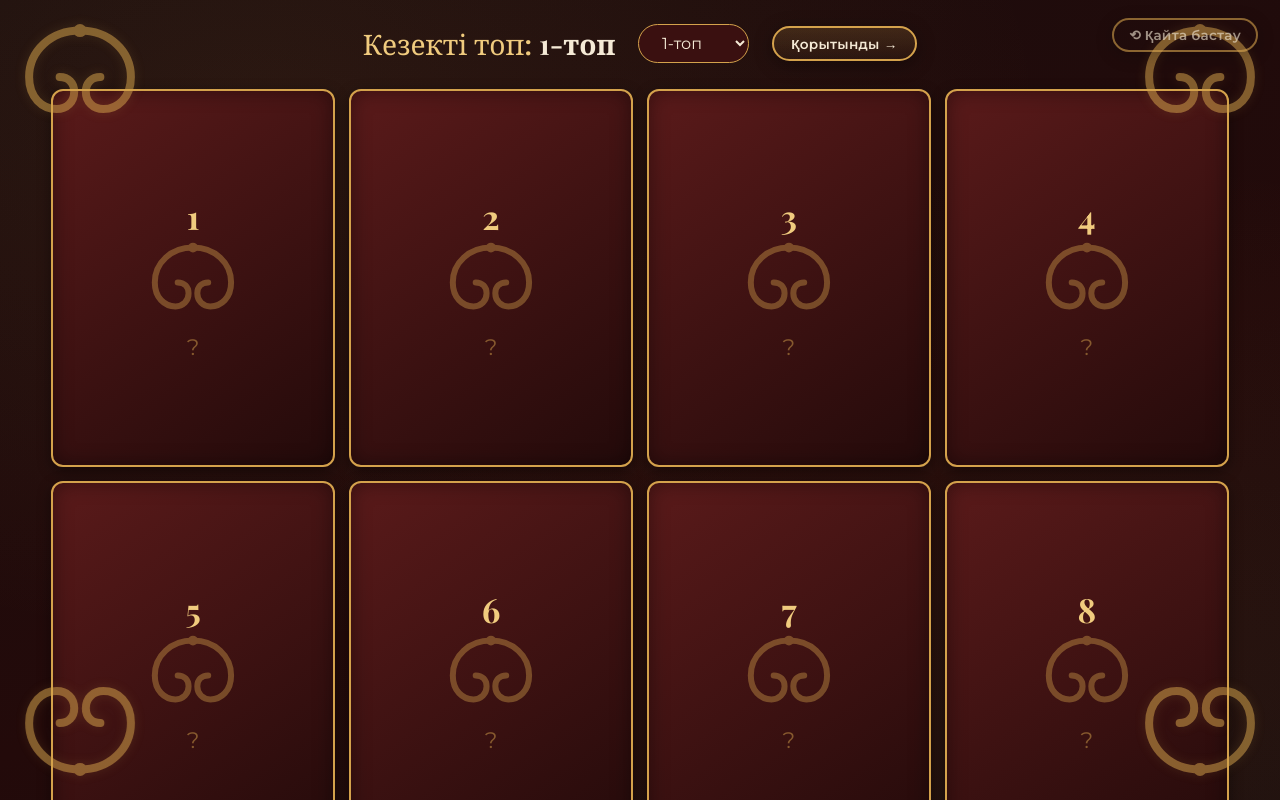
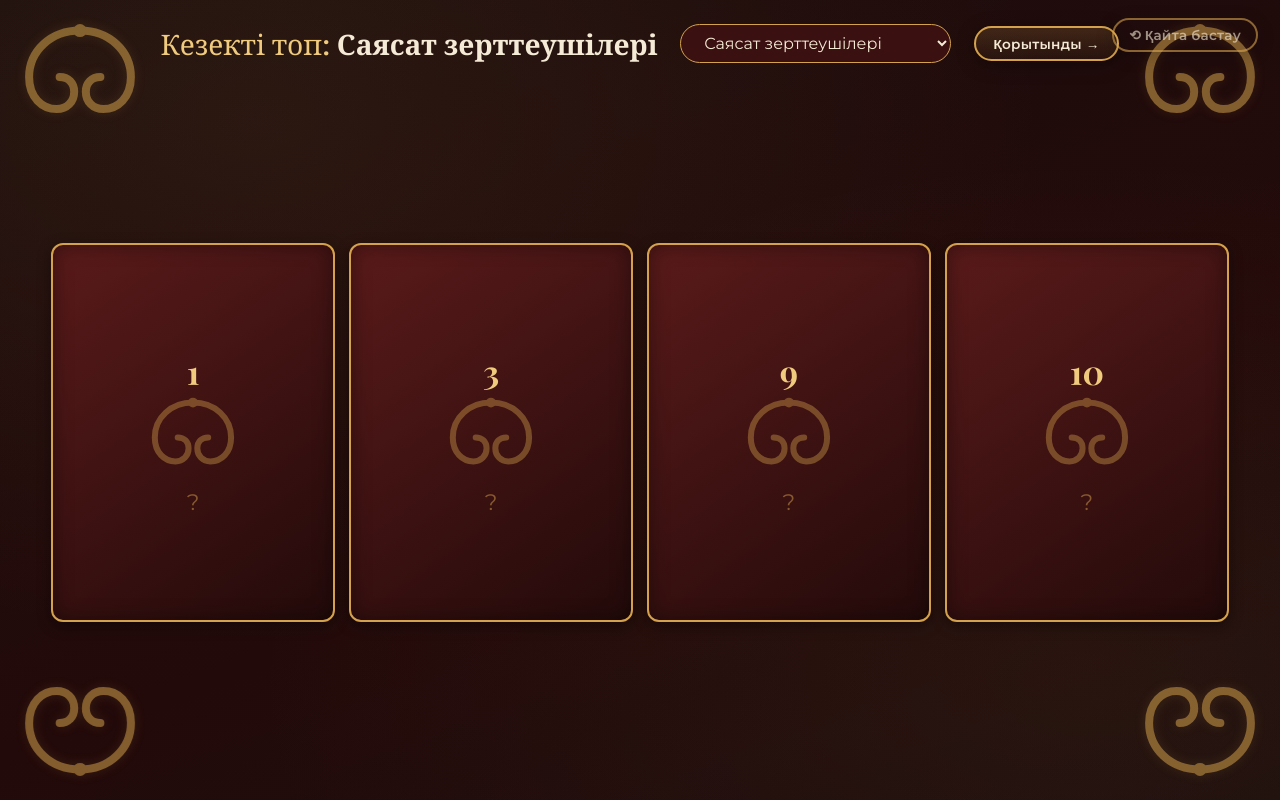
Before and after one commit to Nurbol876047/Abylai-Khan, a plain HTML site: page index.html in a window 1280 px wide. Both pictures are taken after a click on the button "Сабақты бастау". Drawn offline with nearby package versions, Linux system fonts and the light colour scheme.

Commit message:
Разбить карточки на 3 фиксированные группы по ролям
Вместо 12 случайных команд теперь 3 группы (Саясат зерттеушілері,
Дипломаттар, Мемлекет қорғаушылары), каждая закреплена за своими
4 вопросами — удобнее вести урок по ролям.

Co-Authored-By: Claude Sonnet 5 <noreply@anthropic.com>

```diff
--- a/index.html
+++ b/index.html
@@ -153,9 +153,9 @@ button{font-family:var(--font-body); cursor:pointer;}
   border-radius:999px; padding:.5em 1.2em; font-size:1rem; font-family:var(--font-body);
 }
 .cards-grid{
-  display:grid; grid-template-columns:repeat(4,1fr); grid-template-rows:repeat(3,1fr);
+  display:grid; grid-template-columns:repeat(4,1fr);
   gap:1.1vw; width:100%; max-width:1200px; margin:0 auto;
-  flex:1;
+  flex:1; align-content:center;
 }
 .card{aspect-ratio:3/4; perspective:1400px; cursor:pointer;}
 .card.played{cursor:default;}
@@ -289,8 +289,13 @@ table.summary-table tr:last-child td{border-bottom:none;}
   100%{transform:translateY(-100vh) translateX(var(--drift,0px)) scale(.4); opacity:0;}
 }
 
+.group-tag{
+  margin-top:.35rem; font-size:clamp(.68rem,.9vw,.8rem); font-weight:700; letter-spacing:.04em;
+  text-transform:uppercase; opacity:.8;
+}
+
 @media (max-width:900px){
-  .cards-grid{grid-template-columns:repeat(3,1fr); grid-template-rows:repeat(4,1fr);}
+  .cards-grid{grid-template-columns:repeat(2,1fr);}
 }
 </style>
 </head>
@@ -419,26 +424,32 @@ table.summary-table tr:last-child td{border-bottom:none;}
 "use strict";
 
 /* ---------------- DATA ---------------- */
+const GROUPS = [
+  {id:0, name:"Саясат зерттеушілері"},
+  {id:1, name:"Дипломаттар"},
+  {id:2, name:"Мемлекет қорғаушылары"}
+];
+
 const CARDS = [
-  {id:1, topic:"Ел бірлігі", question:"Абылай хан елді біріктіру саясаты бүгінгі Қазақстан үшін неліктен маңызды?", answer:"Ел бірлігі — мемлекеттің қорғаны. Абылай хан жүздерді біріктіруге ұмтылса, бүгін біз ортақ мақсатқа жұмылуымыз керек.", video:"videos/1.mp4"},
-  {id:2, topic:"Сыныптағы келісім", question:"Абылай хан сияқты ел бірлігін ойласаң, сыныптағы келіспеушілікті қалай шешер едің?", answer:"«Кім кінәлі?» деп емес, «Қалай келісеміз?» деп бастар едім. Екі жақты тыңдап, ортақ шешім ұсынар едім.", video:"videos/2.mp4"},
-  {id:3, topic:"Аймақтарды басқару", question:"Абылай хан аймақтарды басқару тәжірибесінен бүгін қандай сабақ алуға болады?", answer:"Әр аймақтың жағдайын ескеріп басқару қажет. Бәріне бірдей шешім әрдайым тиімді бола бермейді.", video:"videos/3.mp4"},
-  {id:4, topic:"Билер кеңесі", question:"Абылай хан билерге сүйенгендей, сен дауды шешуде кімнің кеңесіне жүгінер едің?", answer:"Дауды ушықтырмайтын, әділ сөйлейтін адамға жүгінер едім: мұғалімге, ата-анама немесе мектеп әкімшілігіне.", video:"videos/4.mp4"},
-  {id:5, topic:"Тәртіп", question:"Барымтаны тоқтату мен бүгінгі қоғамдық тәртіпті сақтаудың қандай ұқсастығы бар?", answer:"Барымта да, бүгінгі заңсыз әрекет те тыныштықты бұзады. Ортақ сабақ — дауды күшпен емес, әділ жолмен шешу.", video:"videos/5.mp4"},
-  {id:6, topic:"Кәсіптер", question:"Абылай хан қолдаған кәсіптердің қайсысын бүгін өз өңіріңде дамытар едің?", answer:"Өз өңірімде ұлттық қолөнерді дамытар едім. Шебердің бұйымын интернет арқылы сатып, дәстүрді табыс көзіне айналдырар едім.", video:"videos/6.mp4"},
-  {id:7, topic:"Жер тұтастығы", question:"Абылай хан жер тұтастығын қорғауы бүгінгі тәуелсіздікпен қалай байланысты?", answer:"Абылай хан жерді қорғауға ұмтылды, біз тәуелсіздікті білімімізбен, еңбегімізбен және жауапкершілігімізбен нығайтамыз.", video:"videos/7.mp4"},
-  {id:8, topic:"Сауда", question:"Абылай хан сауда саясаты бүгінгі көршілермен ынтымақтастыққа қандай үлгі береді?", answer:"Көрші — тек шекаралас ел емес, ортақ мүмкіндік. Өзара тиімді сауда байланысы ынтымақтастықты күшейтеді.", video:"videos/8.mp4"},
-  {id:9, topic:"Дербес шешім", question:"Абылай ханның дербес шешім қабылдауынан қандай сабақ аласың?", answer:"Кеңесті тыңдаймын, бірақ шешімді ойланып қабылдаймын. Дербестік — өз таңдауыңа жауап беру.", video:"videos/9.mp4"},
-  {id:10, topic:"Бірлік саясаты", question:"Абылай хан ел бірлігін нығайтуға ұмтылды. Бүгін сіз ел бірлігін сақтау үшін қандай шешім ұсынар едің?", answer:"Абылай ханның ел бірлігін нығайтуға бағытталған ішкі саясаты мен еліміздің Президенті Қасым-Жомарт Тоқаевтың саясатында ортақ мақсат бар. Абылай хан билерге сүйеніп, руаралық дауларды реттеуге ұмтылса, қазіргі Президент «Заң мен тәртіп» қағидаты арқылы қоғамдағы әділдік пен тұрақтылықты нығайтуға мән беріп отыр. Абылай хан егіншілік пен сауданы қолдап, халықтың тұрмысын жақсартуды көздеді. Бүгінде Президенттің ауылдарды дамытуға, ауыл шаруашылығын қолдауға бағытталған саясаты осы мақсатпен үндеседі. Яғни екі кезеңдегі ортақ ұстаным — халықтың әл-ауқатын арттыру арқылы елдің бірлігін бекемдеу.", video:"videos/10.mp4"},
-  {id:11, topic:"Келіссөз", question:"Абылай ханның келіссөз тәжірибесін күнделікті өмірде қалай қолданар едің?", answer:"Келіспеушілікте дауысымды емес, дәлелімді күшейтер едім. Қарсы жақты тыңдап, екеуімізге де тиімді шешім іздер едім.", video:"videos/11.mp4"},
-  {id:12, topic:"Бірлікті жалғастыру", question:"Абылай ханның дәуіріндегі ел бірлігін бүгін қандай ісіңмен жалғастыра аласың?", answer:"Бірлікті ұранмен емес, іспен көрсетер едім: шет қалған сыныптасымды топқа қосып, ортақ жұмысқа үлес қосар едім.", video:"videos/12.mp4"}
+  {id:1, group:0, topic:"Ел бірлігі", question:"Абылай хан елді біріктіру саясаты бүгінгі Қазақстан үшін неліктен маңызды?", answer:"Ел бірлігі — мемлекеттің қорғаны. Абылай хан жүздерді біріктіруге ұмтылса, бүгін біз ортақ мақсатқа жұмылуымыз керек.", video:"videos/1.mp4"},
+  {id:2, group:1, topic:"Сыныптағы келісім", question:"Абылай хан сияқты ел бірлігін ойласаң, сыныптағы келіспеушілікті қалай шешер едің?", answer:"«Кім кінәлі?» деп емес, «Қалай келісеміз?» деп бастар едім. Екі жақты тыңдап, ортақ шешім ұсынар едім.", video:"videos/2.mp4"},
+  {id:3, group:0, topic:"Аймақтарды басқару", question:"Абылай хан аймақтарды басқару тәжірибесінен бүгін қандай сабақ алуға болады?", answer:"Әр аймақтың жағдайын ескеріп басқару қажет. Бәріне бірдей шешім әрдайым тиімді бола бермейді.", video:"videos/3.mp4"},
+  {id:4, group:2, topic:"Билер кеңесі", question:"Абылай хан билерге сүйенгендей, сен дауды шешуде кімнің кеңесіне жүгінер едің?", answer:"Дауды ушықтырмайтын, әділ сөйлейтін адамға жүгінер едім: мұғалімге, ата-анама немесе мектеп әкімшілігіне.", video:"videos/4.mp4"},
+  {id:5, group:2, topic:"Тәртіп", question:"Барымтаны тоқтату мен бүгінгі қоғамдық тәртіпті сақтаудың қандай ұқсастығы бар?", answer:"Барымта да, бүгінгі заңсыз әрекет те тыныштықты бұзады. Ортақ сабақ — дауды күшпен емес, әділ жолмен шешу.", video:"videos/5.mp4"},
+  {id:6, group:1, topic:"Кәсіптер", question:"Абылай хан қолдаған кәсіптердің қайсысын бүгін өз өңіріңде дамытар едің?", answer:"Өз өңірімде ұлттық қолөнерді дамытар едім. Шебердің бұйымын интернет арқылы сатып, дәстүрді табыс көзіне айналдырар едім.", video:"videos/6.mp4"},
+  {id:7, group:2, topic:"Жер тұтастығы", question:"Абылай хан жер тұтастығын қорғауы бүгінгі тәуелсіздікпен қалай байланысты?", answer:"Абылай хан жерді қорғауға ұмтылды, біз тәуелсіздікті білімімізбен, еңбегімізбен және жауапкершілігімізбен нығайтамыз.", video:"videos/7.mp4"},
+  {id:8, group:1, topic:"Сауда", question:"Абылай хан сауда саясаты бүгінгі көршілермен ынтымақтастыққа қандай үлгі береді?", answer:"Көрші — тек шекаралас ел емес, ортақ мүмкіндік. Өзара тиімді сауда байланысы ынтымақтастықты күшейтеді.", video:"videos/8.mp4"},
+  {id:9, group:0, topic:"Дербес шешім", question:"Абылай ханның дербес шешім қабылдауынан қандай сабақ аласың?", answer:"Кеңесті тыңдаймын, бірақ шешімді ойланып қабылдаймын. Дербестік — өз таңдауыңа жауап беру.", video:"videos/9.mp4"},
+  {id:10, group:0, topic:"Бірлік саясаты", question:"Абылай хан ел бірлігін нығайтуға ұмтылды. Бүгін сіз ел бірлігін сақтау үшін қандай шешім ұсынар едің?", answer:"Абылай ханның ел бірлігін нығайтуға бағытталған ішкі саясаты мен еліміздің Президенті Қасым-Жомарт Тоқаевтың саясатында ортақ мақсат бар. Абылай хан билерге сүйеніп, руаралық дауларды реттеуге ұмтылса, қазіргі Президент «Заң мен тәртіп» қағидаты арқылы қоғамдағы әділдік пен тұрақтылықты нығайтуға мән беріп отыр. Абылай хан егіншілік пен сауданы қолдап, халықтың тұрмысын жақсартуды көздеді. Бүгінде Президенттің ауылдарды дамытуға, ауыл шаруашылығын қолдауға бағытталған саясаты осы мақсатпен үндеседі. Яғни екі кезеңдегі ортақ ұстаным — халықтың әл-ауқатын арттыру арқылы елдің бірлігін бекемдеу.", video:"videos/10.mp4"},
+  {id:11, group:1, topic:"Келіссөз", question:"Абылай ханның келіссөз тәжірибесін күнделікті өмірде қалай қолданар едің?", answer:"Келіспеушілікте дауысымды емес, дәлелімді күшейтер едім. Қарсы жақты тыңдап, екеуімізге де тиімді шешім іздер едім.", video:"videos/11.mp4"},
+  {id:12, group:2, topic:"Бірлікті жалғастыру", question:"Абылай ханның дәуіріндегі ел бірлігін бүгін қандай ісіңмен жалғастыра аласың?", answer:"Бірлікті ұранмен емес, іспен көрсетер едім: шет қалған сыныптасымды топқа қосып, ортақ жұмысқа үлес қосар едім.", video:"videos/12.mp4"}
 ];
 
 const LS_PROGRESS = "abylai_progress";
 
 /* ---------------- STATE ---------------- */
 let progress = loadProgress();
-let currentPairIndex = null;
+let currentGroupIdx = null;
 let currentCard = null;
 let reviewMode = false;
 let timerSeconds = 90;
@@ -452,9 +463,9 @@ function loadProgress(){
   return {};
 }
 function saveProgress(){ try{ localStorage.setItem(LS_PROGRESS, JSON.stringify(progress)); }catch(e){} }
-function pairLabel(i){
-  if(i===null || i===undefined) return "—";
-  return (i+1)+"-топ";
+function groupLabel(i){
+  if(i===null || i===undefined || !GROUPS[i]) return "—";
+  return GROUPS[i].name;
 }
 
 /* ---------------- SCREEN NAV ---------------- */
@@ -483,39 +494,23 @@ document.getElementById("btnContinue").addEventListener("click", ()=>{
 });
 
 /* ---------------- DRAW ---------------- */
-function usedPairIndexes(){
-  const used = new Set();
-  Object.values(progress).forEach(p=>{ if(p.played) used.add(p.pairIndex); });
-  return used;
-}
 function renderDrawScreen(){
-  const used = usedPairIndexes();
+  if(currentGroupIdx===null || currentGroupIdx===undefined) currentGroupIdx = 0;
+
   const select = document.getElementById("pairSelect");
   select.innerHTML = "";
-  let anyLeft = false;
-  for(let i=0;i<12;i++){
-    if(used.has(i)) continue;
-    anyLeft = true;
+  GROUPS.forEach(g=>{
     const opt = document.createElement("option");
-    opt.value = i;
-    opt.textContent = pairLabel(i);
+    opt.value = g.id;
+    opt.textContent = g.name;
     select.appendChild(opt);
-  }
-  if(anyLeft){
-    currentPairIndex = +select.value;
-    select.disabled = false;
-  } else {
-    currentPairIndex = null;
-    select.disabled = true;
-    const opt = document.createElement("option");
-    opt.textContent = "Барлық топтар ойнады";
-    select.appendChild(opt);
-  }
+  });
+  select.value = currentGroupIdx;
   updateCurrentPairLabel();
 
   const grid = document.getElementById("cardsGrid");
   grid.innerHTML = "";
-  CARDS.forEach(card=>{
+  CARDS.filter(c=>c.group===currentGroupIdx).forEach(card=>{
     grid.appendChild(buildCardEl(card));
   });
 
@@ -524,11 +519,11 @@ function renderDrawScreen(){
   summaryBtn.classList.toggle("glow", allPlayed);
 }
 document.getElementById("pairSelect").addEventListener("change", (e)=>{
-  currentPairIndex = e.target.value==="" ? null : +e.target.value;
-  updateCurrentPairLabel();
+  currentGroupIdx = +e.target.value;
+  renderDrawScreen();
 });
 function updateCurrentPairLabel(){
-  document.getElementById("currentPairName").textContent = currentPairIndex===null ? "—" : pairLabel(currentPairIndex);
+  document.getElementById("currentPairName").textContent = groupLabel(currentGroupIdx);
 }
 
 function buildCardEl(card){
@@ -553,7 +548,6 @@ function buildCardEl(card){
   for(let s=1;s<=3;s++) starsHtml += '<span class="'+(s<=stars?"star-on":"star-off")+'">★</span>';
   front.innerHTML =
     '<div class="topic">'+card.topic+'</div>'+
-    '<div class="names">'+(played ? pairLabel(entry.pairIndex) : "")+'</div>'+
     '<div class="stars">'+starsHtml+'</div>';
 
   inner.appendChild(back);
@@ -563,17 +557,13 @@ function buildCardEl(card){
   wrap.addEventListener("click", ()=>{
     const entryNow = progress[card.id];
     if(entryNow && entryNow.played){
-      openQuestion(card, entryNow.pairIndex, true);
+      openQuestion(card, true);
       return;
     }
-    if(currentPairIndex===null){
-      wrap.animate([{transform:"translateX(0)"},{transform:"translateX(-6px)"},{transform:"translateX(6px)"},{transform:"translateX(0)"}], {duration:300});
-      return;
-    }
-    progress[card.id] = {played:true, pairIndex: currentPairIndex, stars:0};
+    progress[card.id] = {played:true, stars:0};
     saveProgress();
     wrap.classList.add("flipped","played");
-    setTimeout(()=>{ openQuestion(card, currentPairIndex, false); }, 1300);
+    setTimeout(()=>{ openQuestion(card, false); }, 1300);
   });
 
   return wrap;
@@ -590,9 +580,8 @@ const videoStage = document.getElementById("videoStage");
 const videoFallback = document.getElementById("videoFallback");
 const questionStage = document.getElementById("questionStage");
 
-function openQuestion(card, pairIndex, isReview){
+function openQuestion(card, isReview){
   currentCard = card;
-  currentPairIndex = pairIndex;
   reviewMode = !!isReview;
 
   resetTimer();
@@ -603,7 +592,7 @@ function openQuestion(card, pairIndex, isReview){
   document.getElementById("btnRevealAnswer").textContent = "Үлгі жауапты ашу";
 
   document.getElementById("qTopicLabel").textContent = card.topic;
-  document.getElementById("qNamesLabel").textContent = pairLabel(pairIndex);
+  document.getElementById("qNamesLabel").textContent = groupLabel(card.group);
   document.getElementById("qTextLabel").textContent = card.question;
   document.getElementById("fallbackQText").textContent = card.question;
 
@@ -732,10 +721,9 @@ document.querySelectorAll("#starsRow .star-btn").forEach(btn=>{
   btn.addEventListener("click", ()=>{
     if(!currentCard) return;
     const n = +btn.dataset.star;
-    const entry = progress[currentCard.id] || {played:true, pairIndex:currentPairIndex};
+    const entry = progress[currentCard.id] || {played:true};
     entry.stars = n;
     entry.played = true;
-    if(entry.pairIndex===undefined || entry.pairIndex===null) entry.pairIndex = currentPairIndex;
     progress[currentCard.id] = entry;
     saveProgress();
     renderStars(n);
@@ -768,7 +756,7 @@ function renderSummaryScreen(){
     }
     tr.innerHTML =
       "<td>"+card.id+"</td>"+
-      "<td>"+(played ? pairLabel(entry.pairIndex) : "—")+"</td>"+
+      "<td>"+groupLabel(card.group)+"</td>"+
       "<td>"+card.topic+"</td>"+
       '<td class="sum-stars">'+starsHtml+"</td>";
     body.appendChild(tr);
@@ -809,6 +797,7 @@ document.getElementById("restartBtn").addEventListener("click", ()=>{
   const ok = confirm("Прогресті тазалап, басынан бастауға сенімдісіз бе?");
   if(!ok) return;
   progress = {};
+  currentGroupIdx = null;
   saveProgress();
   videoEl.pause();
   clearInterval(timerInterval); timerInterval=null;
```
